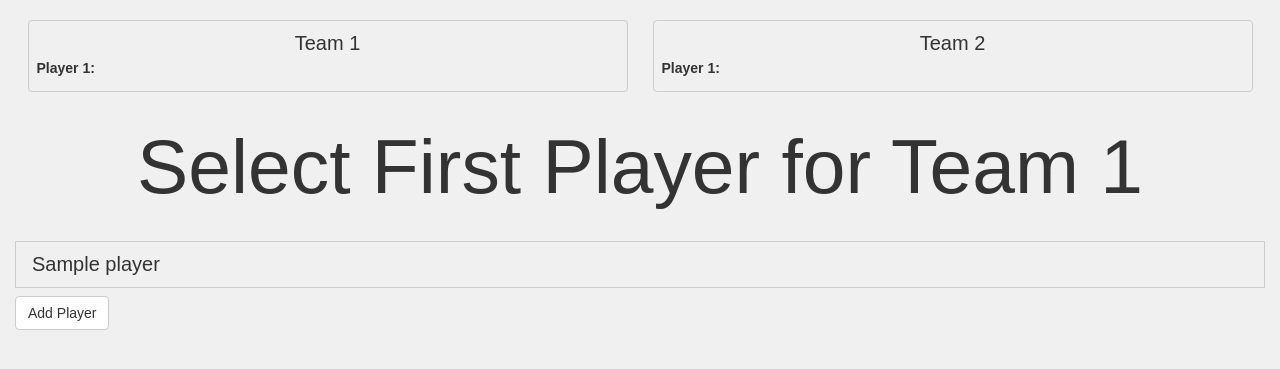
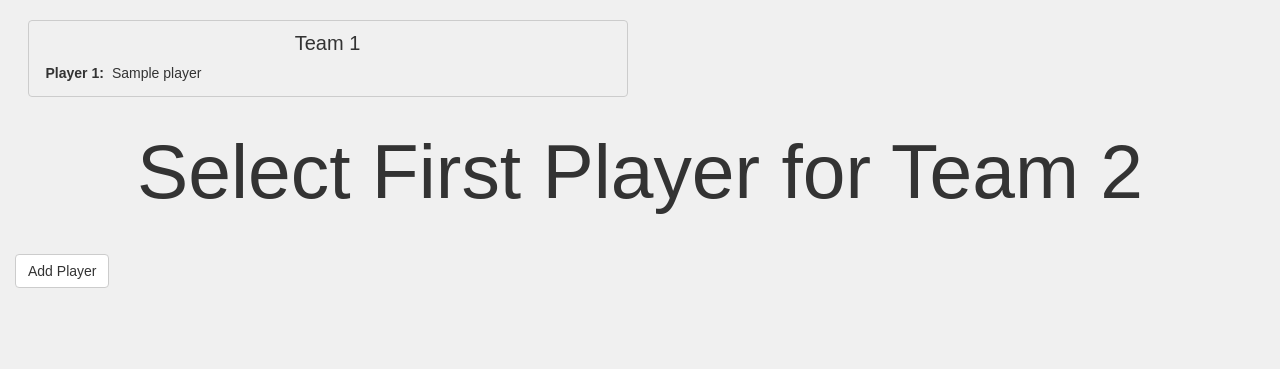
Before and after one commit to enkeistar/darts, a Flask app: page /games/1/players/ in a window 1280 px wide. Shown: the part 58-427 px from the top of the page. Run offline with Flask 2, Linux system fonts and the light colour scheme; tables that the repository leaves empty hold one stand-in row (values such as "Sample post"); some libraries are stand-ins or nearby versions.

Commit message:
Add player as they are selected.

```diff
--- a/darts/controllers/games.py
+++ b/darts/controllers/games.py
@@ -173,35 +173,48 @@
 def games_create():
 	newGame = gameModel.Game(request.form["players"], 1, datetime.now())
 	model.Model().create(newGame)
+
+	for i in range(1,3):
+		newTeam = teamModel.Team(newGame.id)
+		model.Model().create(newTeam)
+
 	return redirect("/games/%d/players/" % newGame.id)
 
 @mod.route("/<int:id>/players/", methods = ["GET"])
 def games_players(id):
 	game = model.Model().selectById(gameModel.Game, id)
+	teams = model.Model().select(teamModel.Team).filter_by(gameId = game.id)
 	players = model.Model().select(playerModel.Player)
-	return render_template("games/players.html", players = players, game = game)
+
+	teamIds = []
+	for team in teams:
+		teamIds.append(team.id)
+
+	teamPlayers = model.Model().select(teamPlayerModel.TeamPlayer).filter(teamPlayerModel.TeamPlayer.teamId.in_(teamIds))
+
+	return render_template("games/players.html", game = game, teams = teams, players = players, teamPlayers = teamPlayers)
+
+@mod.route("/<int:id>/players/", methods = ["POST"])
+def games_players_create(id):
+	teamPlayer = teamPlayerModel.TeamPlayer(request.form["teamId"], request.form["playerId"])
+	model.Model().create(teamPlayer)
+	return Response(json.dumps({ "id": int(teamPlayer.id) }), status = 200, mimetype = "application/json")
 
 @mod.route("/<int:id>/", methods = ["POST"])
 def games_start(id):
 	game = model.Model().selectById(gameModel.Game, id)
 
-	newTeam1 = teamModel.Team(id);
-	model.Model().create(newTeam1)
-
-	newTeam2 = teamModel.Team(id);
-	model.Model().create(newTeam2)
-
-	team1Player1 = teamPlayerModel.TeamPlayer(newTeam1.id, request.form["team-1-player-1-id"]);
+	team1Player1 = teamPlayerModel.TeamPlayer(newTeam1.id, request.form["team-1-player-1-id"])
 	model.Model().create(team1Player1)
 
-	team2Player1 = teamPlayerModel.TeamPlayer(newTeam2.id, request.form["team-2-player-1-id"]);
+	team2Player1 = teamPlayerModel.TeamPlayer(newTeam2.id, request.form["team-2-player-1-id"])
 	model.Model().create(team2Player1)
 
 	if game.players == 4:
-		team1Player2 = teamPlayerModel.TeamPlayer(newTeam1.id, request.form["team-1-player-2-id"]);
+		team1Player2 = teamPlayerModel.TeamPlayer(newTeam1.id, request.form["team-1-player-2-id"])
 		model.Model().create(team1Player2)
 
-		team2Player2 = teamPlayerModel.TeamPlayer(newTeam2.id, request.form["team-2-player-2-id"]);
+		team2Player2 = teamPlayerModel.TeamPlayer(newTeam2.id, request.form["team-2-player-2-id"])
 		model.Model().create(team2Player2)
 
 	return redirect("/games/%d/" % id)
--- a/darts/static/javascripts/games.js
+++ b/darts/static/javascripts/games.js
@@ -1,35 +1,46 @@
 $(function(){
 
-	var currentPlayer = 1;
-	var numberOfPlayers = parseInt($("#number-of-players").val());
+	var current = -1;
+	var gameId = $("#gameId").val();
+	var instructions = $(".select-player-instruction")
+	var teamPlayers = $(".team-player");
+	var existingPlayers = $(".existing-players");
+
+	next();
 
 	$(".player").on("click", function(){
 		var source = $(this);
 
-		var player = (currentPlayer + 1) % 2 + 1;
-		var team = Math.floor((currentPlayer - 1) / 2) % 2 + 1;
+		var data = {
+			teamId: teamPlayers.eq(current).data("teamid"),
+			playerId: source.data("playerid")
+		};
 
-		$('.value[data-team="' + team + '"][data-player="' + player + '"]').val(source.data("id"));
-		$('.selected[data-team="' + team + '"][data-player="' + player + '"]').html(source.html());
-
-		source.remove();
-
-		$(".select-player-instruction").hide();
-		$('.select-player-instruction[data-team="' + team + '"][data-player="' + player + '"]').show();
-
-		currentPlayer++;
-
-		if(currentPlayer > numberOfPlayers){
-			$(".select-player-instruction").hide();
-			$(".player-list").hide();
-			$(".done, .redo").show();
-		}
-	});
-
-	$(".add-player").on("click", function(){
-
-		console.log("click");
+		$.post("/games/" + gameId + "/players/", data, function(data){
+			selectPlayer(source);
+		});
 
 	});
 
+	existingPlayers.each(function(){
+		var playerId = $(this).val();
+		selectPlayer($(".player[data-playerid=" + playerId + "]"));
+	});
+
+	function selectPlayer(player){
+		player.remove();
+		teamPlayers.eq(current).find(".selected").html(player.html());
+		next();
+	}
+
+	function next(){
+		current++;
+
+		teamPlayers.removeClass("active");
+		teamPlayers.eq(current).addClass("active");
+
+		instructions.hide();
+		instructions.eq(current).show();
+	}
+
 });
--- a/darts/static/javascripts/score-board.js
+++ b/darts/static/javascripts/score-board.js
@@ -8,11 +8,11 @@
 	var newGameModal = $(".modal-new-game");
 	var round = $("input[name=round]");
 
-	$(".game-option.new-game").on( 'click', function(){
+	$(".game-option.new-game").on("click", function(){
 		newGameModal.show();
 	});
 	$(".new-game-yes").on("click", function(){
-		window.location = "/games/new/";
+		window.location = "/";
 	});
 	$(".new-game-no").on("click", function(){
 		newGameModal.hide();
--- a/darts/static/stylesheets/games.css
+++ b/darts/static/stylesheets/games.css
@@ -8,6 +8,10 @@
 	width: 100%;
 	height: 100px;
 	font-size: 40px;
+}
+
+.players {
+	margin-bottom: 8px;
 }
 
 .players .teams {
@@ -34,11 +38,29 @@
 	font-size: 6vw;
 	margin-top: 20px;
 }
-.players .select-player-instruction:first-child {
-	display: block;
+
+.players .team-players {}
+
+.players .team-players .team-player {
+	border: solid 1px #f0f0f0 ;
+	padding: 4px 8px;
+	overflow: hidden;
 }
 
-.players .selected-container {}
+.players .team-players .team-player.active {
+	border: solid 1px #999;
+	border-radius: 2px;
+}
+.players .team-players .team-player.active .selected::before {
+	content: "select";
+	color: #aaa;
+	padding-left: 8px;
+}
+
+.players .team-players .team-player label {
+	margin: 0 8px 0 0;
+	float: left;
+}
 
 .players .selected-container .selected {
 	display: inline-block;
--- a/darts/templates/games/board.html
+++ b/darts/templates/games/board.html
@@ -59,8 +59,7 @@
 
 		<div class="scores">
 			<div class="game-option target new-game">
-				<div>New</div>
-				<div>Game</div>
+				<div>Home</div>
 			</div>
 
 			{% for team in game["teams"] %}
--- a/darts/templates/games/new.html
+++ b/darts/templates/games/new.html
@@ -10,7 +10,7 @@
 
 		<form action="/games/" method="POST">
 			<input type="hidden" name="players" value="2" />
-			<button class="btn btn-default number-of-players" disabled>2</button>
+			<button class="btn btn-default number-of-players">2</button>
 		</form>
 
 		<form action="/games/" method="POST">
--- a/darts/templates/games/players.html
+++ b/darts/templates/games/players.html
@@ -8,81 +8,70 @@
 
 		<div class="teams">
 
+			{% set i = 1 %}
+			{% for team in teams %}
+
 				<div class="team">
-				<div class="team-label">Team 1</div>
-				<div class="selected-container">
-					<div>
+					<div class="team-label">Team {{ i }}</div>
+					<div class="team-players">
+
+						<div class="team-player" data-teamid="{{ team.id }}">
 							<label>Player 1:</label>
-						<div class="selected" data-team="1" data-player="1"></div>
+							<div class="selected" data-team="{{ team.id }}"></div>
 						</div>
+
 						{%- if game.players == 4 -%}
-						<div>
+							<div class="team-player" data-teamid="{{ team.id }}">
 								<label>Player 2:</label>
-							<div class="selected" data-team="1" data-player="2"></div>
+								<div class="selected" data-team="{{ team.id }}"></div>
 							</div>
 						{%- endif -%}
 					</div>
 				</div>
 
-			<div class="team">
-				<div class="team-label">Team 2</div>
-				<div class="selected-container">
-					<div>
-						<label>Player 1:</label>
-						<div class="selected" data-team="2" data-player="1"></div>
-					</div>
-					{%- if game.players == 4 -%}
-						<div>
-							<label>Player 2:</label>
-							<div class="selected" data-team="2" data-player="2"></div>
-						</div>
-					{%- endif -%}
-				</div>
-			</div>
+				{% set i = i + 1 %}
+			{% endfor %}
 
 		</div>
 
 		<div class="instruction">
 
 			<div class="select-player-instruction">Select First Player for Team 1</div>
-			<div class="select-player-instruction" data-team="1" data-player="1">Select Second Player for Team 1</div>
-			<div class="select-player-instruction" data-team="1" data-player="2">Select First Player for Team 2</div>
-			<div class="select-player-instruction" data-team="2" data-player="1">Select Second Player for Team 2</div>
+			{%- if game.players == 4 -%}
+				<div class="select-player-instruction">Select Second Player for Team 1</div>
+			{%- endif -%}
+
+			<div class="select-player-instruction">Select First Player for Team 2</div>
+			{%- if game.players == 4 -%}
+				<div class="select-player-instruction">Select Second Player for Team 2</div>
+			{%- endif -%}
 
 		</div>
 
 		<div class="player-list">
 
-			<div>
+			<div class="player-item">
 				{% for player in players %}
-					<div class="player" data-id="{{ player.id }}">{{ player.name }}</div>
+					<div class="player" data-playerid="{{ player.id }}">{{ player.name }}</div>
 				{% endfor %}
 			</div>
 
-			<button class="btn btn-default add-player">Add Player</button>
+			<a class="btn btn-default add-player" href="/games/{{ game.id }}/players/new/">Add Player</a>
 
 		</div>
 
-		<br />
-
-
-
-		<form action="/games/{{ game.id }}/" method="POST">
-
-			<input type="hidden" id="number-of-players" value="{{ game.players }}" />
-			<input type="hidden" name="team-1-player-1-id" class="value" data-team="1" data-player="1" />
-			<input type="hidden" name="team-1-player-2-id" class="value" data-team="1" data-player="2" />
-			<input type="hidden" name="team-2-player-1-id" class="value" data-team="2" data-player="1" />
-			<input type="hidden" name="team-2-player-2-id" class="value" data-team="2" data-player="2" />
 
 		<button class="btn btn-primary btn-lg btn-block done">Play</button>
 
-		</form>
-
-		<br />
-		<a class="redo btn btn-default btn-sm" href="/games/{{ game.id }}/players/">Redo</a>
+		<a class="redo btn btn-default btn-sm" href="/games/{{ game.id }}/players/redo">Redo</a>
 
 	</div>
+
+	<input type="hidden" id="gameId" value="{{ game.id }}" />
+	{% for teamPlayer in teamPlayers %}
+		<input type="hidden" class="existing-players" value="{{ teamPlayer.playerId }}" />
+	{% endfor %}
+
 
 {% endblock %}
 
--- a/darts/templates/players/index.html
+++ b/darts/templates/players/index.html
@@ -31,7 +31,7 @@
 						</td>
 						<td>
 							<form action="/players/{{ player.id }}/delete/" method="POST">
-								<button class="btn btn-danger btn-xs delete" data-message="Are you sure you want to delete this user?">
+								<button class="btn btn-danger btn-xs delete" data-message="Are you sure you want to delete this user?" disabled>
 									<span class="glyphicon glyphicon-trash"></span>
 									Delete
 								</button>
```
Lines whose indentation alone changed are shown as unchanged.
